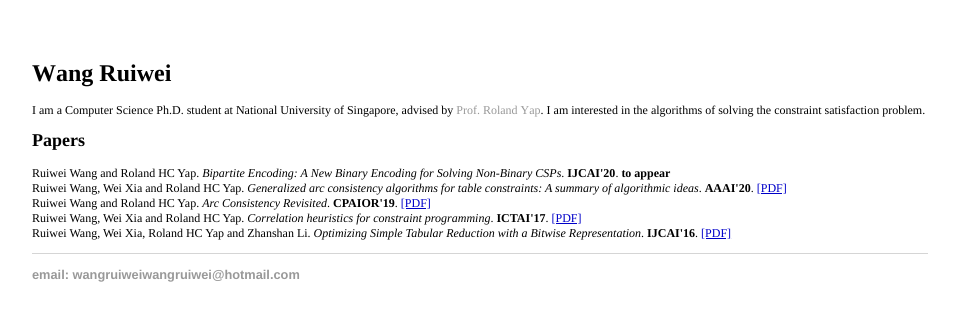
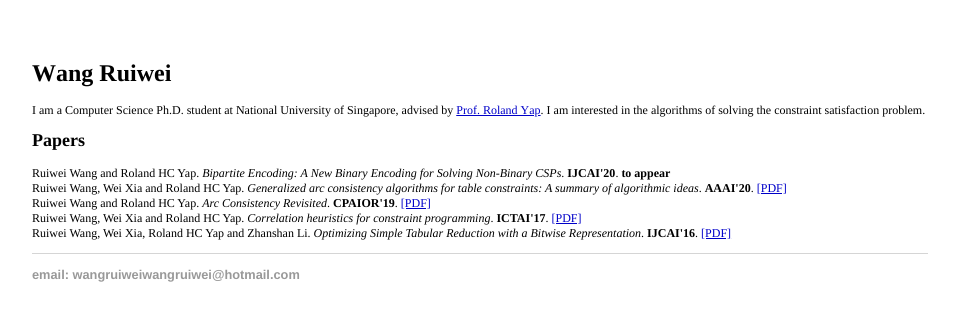
Before and after one commit to WangRuiwei/WangRuiwei.github.io, a Jekyll site: the page built from index.html, in a window 1280 px wide. Shown: the top 321 px of the page, without its empty margins (160-1115 px from the left). Built offline with Jekyll 4.4.1, drawn with Linux system fonts in a browser that asks for light colours.

Commit message:
Update index.html

```diff
--- a/index.html
+++ b/index.html
@@ -4,7 +4,7 @@
 ---
 <div class="blurb">
 <h1 style="margin: 0.0px 0.0px 16.1px 0.0px; line-height: 28.0px; font: 24.0px Times; color: #000000; -webkit-text-stroke: #000000"><span class="s1"><b>Wang Ruiwei</b></span></h1>
-<p class="p2"><span class="s1">I am a Computer Science Ph.D. student at National University of Singapore, advised by <a href="http://www.comp.nus.edu.sg/~ryap/">Prof. Roland Yap</a>. I am interested in the algorithms of solving the constraint satisfaction problem.</span></p>
+<p class="p2"><span class="s1">I am a Computer Science Ph.D. student at National University of Singapore, advised by <a href="http://www.comp.nus.edu.sg/~ryap/"><span class="s2">Prof. Roland Yap</span></a>. I am interested in the algorithms of solving the constraint satisfaction problem.</span></p>
 <h2 style="margin: 0.0px 0.0px 14.9px 0.0px; line-height: 22.0px; font: 18.0px Times; color: #000000; -webkit-text-stroke: #000000"><span class="s1"><b>Papers</b></span></h2>
 <p class="p2">
 Ruiwei Wang and Roland HC Yap. <i>Bipartite Encoding: A New Binary Encoding for Solving Non-Binary CSPs</I>. <b>IJCAI'20</b>. <b>to appear</b><br>
```
